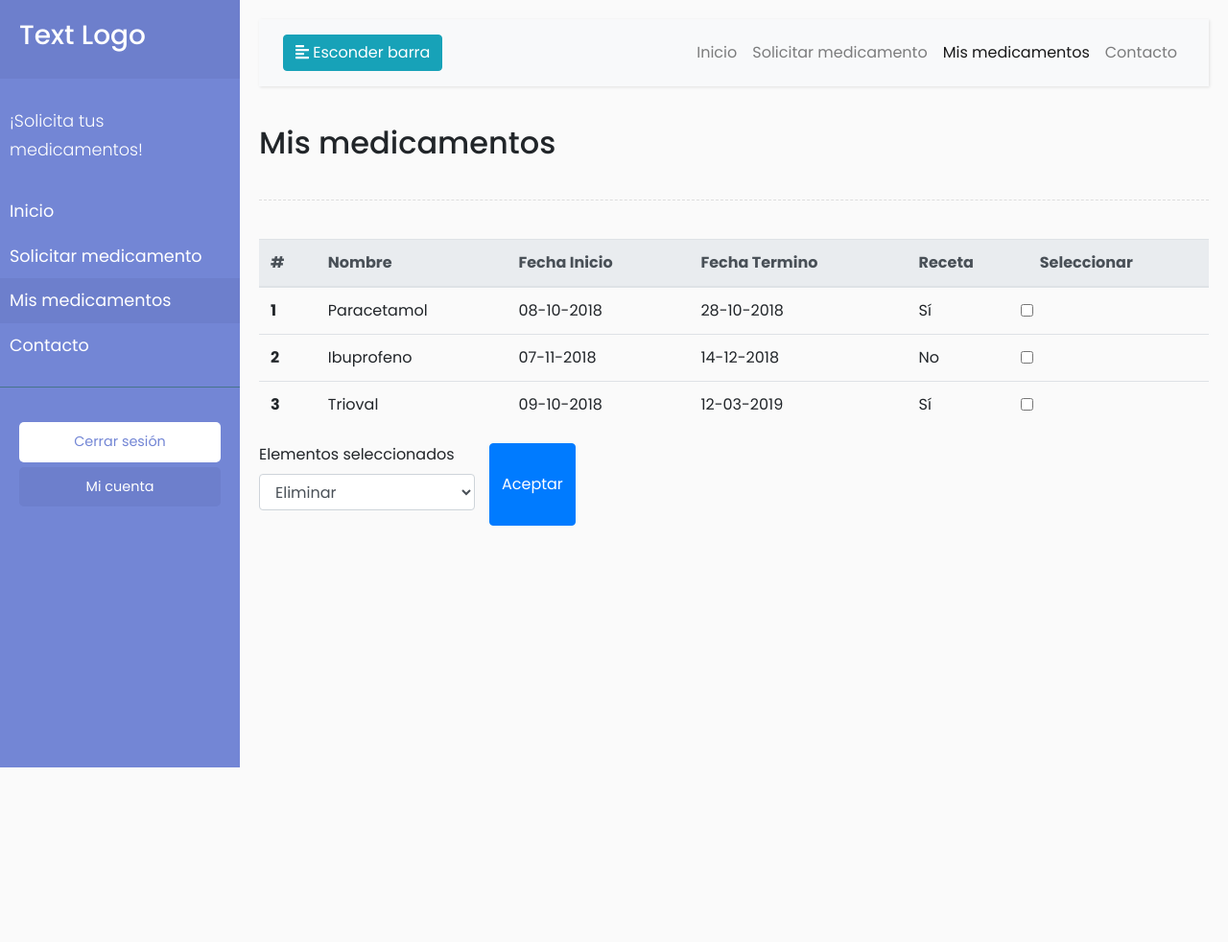
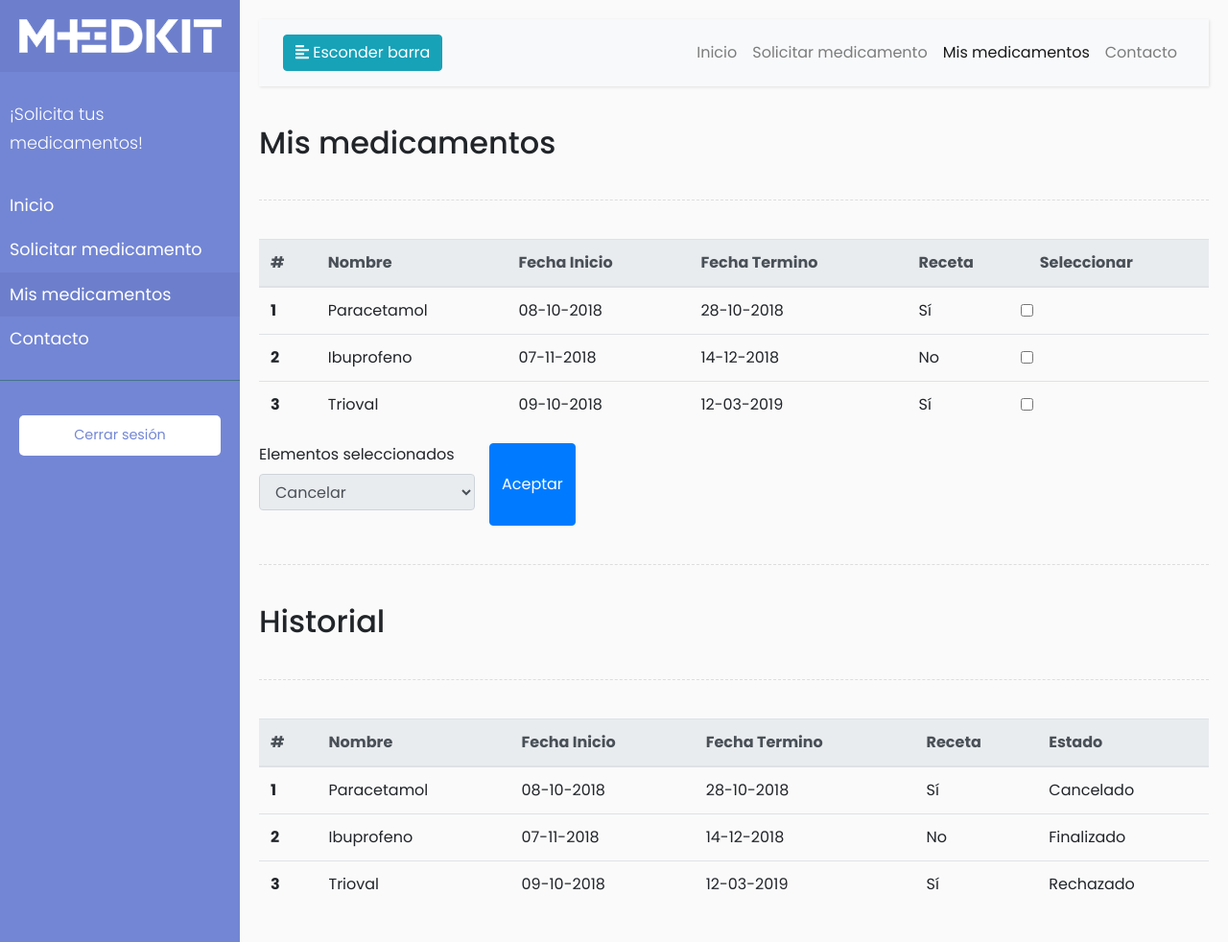
Before and after one commit to thomatX/medkit-django, a Django app: page /meds/ in a window 1280 px wide. Shown: the whole page at 96% size. Before the commit the page ends 800 px from the top, so only its background shows below. Run offline with Django 3.2, Linux system fonts and the light colour scheme; the visitor is signed in with stand-in values (Sample User, id 1); some libraries are stand-ins or nearby versions.

Commit message:
Logo, backup meds table, action list optimization

```diff
--- a/helloworld/templates/contacto.html
+++ b/helloworld/templates/contacto.html
@@ -23,7 +23,7 @@
                 <!-- Sidebar  -->
                 <nav id="sidebar">
                         <div class="sidebar-header">
-                            <h3>Text Logo</h3>
+                                <img src="{% static  "addons/img/logo.png" %}">
                         </div>
 
                         <ul class="list-unstyled components">
@@ -46,9 +46,11 @@
                             <li>
                                 <a href="/cerrarsesion/" id="logoutBtn" class="download">Cerrar sesión</a>
                             </li>
+                            <!--
                             <li>
                                 <a href="/account/" class="article">Mi cuenta</a>
                             </li>
+                            -->
                         </ul>
                     </nav>
 
--- a/helloworld/templates/cuenta.html
+++ b/helloworld/templates/cuenta.html
@@ -23,7 +23,7 @@
                 <!-- Sidebar  -->
                 <nav id="sidebar">
                         <div class="sidebar-header">
-                            <h3>Text Logo</h3>
+                                <img src="{% static  "addons/img/logo.png" %}">
                         </div>
 
                         <ul class="list-unstyled components">
@@ -46,9 +46,11 @@
                             <li>
                                 <a href="/cerrarsesion/" id="logoutBtn" class="download">Cerrar sesión</a>
                             </li>
+                            <!--
                             <li>
                                 <a href="/account/" class="article">Mi cuenta</a>
                             </li>
+                            -->
                         </ul>
                     </nav>
 
--- a/helloworld/templates/login.html
+++ b/helloworld/templates/login.html
@@ -35,10 +35,11 @@
                                                 <input type="password" name="contrasenia" class="form-control" id="contrasenia" placeholder="Contraseña">
                                               </div></br>
                                       <button class="btn btn-lg btn-primary btn-block" type="submit">Iniciar Sesión</button></br>
-                                      <a href="/password/recovery/">¿Olvidaste tu contraseña?</a>
                                       <p>
+                                            <a href="/password/recovery/">¿Olvidaste tu contraseña?</a>
+                                      </p>
                                           <a href="/register/">¿No tienes una cuenta? ¡Registrate!</a>
-                                      </p>
+
                                 </form>
                         </div>
                     </div>
--- a/helloworld/templates/medicamentos.html
+++ b/helloworld/templates/medicamentos.html
@@ -23,7 +23,7 @@
                 <!-- Sidebar  -->
                 <nav id="sidebar">
                         <div class="sidebar-header">
-                            <h3>Text Logo</h3>
+                                <img src="{% static  "addons/img/logo.png" %}">
                         </div>
 
                         <ul class="list-unstyled components">
@@ -46,9 +46,12 @@
                             <li>
                                 <a href="/cerrarsesion/" id="logoutBtn" class="download">Cerrar sesión</a>
                             </li>
+                            <!--
                             <li>
                                 <a href="/account/" class="article">Mi cuenta</a>
                             </li>
+                            -->
+
                         </ul>
                     </nav>
 
@@ -129,8 +132,9 @@
                           <div class="row">
                                 <div class="form-group col-md-3">
                                         <label for="regiones">Elementos seleccionados</label>
-                                        <select id="comunas" class="form-control">
-                                                <option>Eliminar</option>
+                                        <select disabled id="action" class="form-control">
+                                                <option>Cancelar</option>
+                                                <option>Finalizar</option>
                                                 <option>Modificar</option>
                                                 <option>Desactivar</option>
                                         </select>
@@ -138,6 +142,49 @@
                                   <button type="submit" class="btn btn-primary">Aceptar</button>
 
                           </div>
+                          <div class="line"></div>
+                                <h2>Historial</h2>
+                                <div class="line"></div>
+
+                                <table class="table">
+                                        <thead class="thead-light">
+                                          <tr>
+                                            <th scope="col">#</th>
+                                            <th scope="col">Nombre</th>
+                                            <th scope="col">Fecha Inicio</th>
+                                            <th scope="col">Fecha Termino</th>
+                                            <th scope="col">Receta</th>
+                                            <th scope="col">Estado</th>
+                                          </tr>
+                                        </thead>
+                                        <tbody>
+                                          <tr>
+                                            <th scope="row">1</th>
+                                            <td>Paracetamol</td>
+                                            <td>08-10-2018</td>
+                                            <td>28-10-2018</td>
+                                            <td>Sí</td>
+                                            <td>Cancelado</td>
+                                          </tr>
+                                          <tr>
+                                            <th scope="row">2</th>
+                                            <td>Ibuprofeno</td>
+                                            <td>07-11-2018</td>
+                                            <td>14-12-2018</td>
+                                            <td>No</td>
+                                            <td>Finalizado</td>
+                                          </tr>
+                                          <tr>
+                                            <th scope="row">3</th>
+                                            <td>Trioval</td>
+                                            <td>09-10-2018</td>
+                                            <td>12-03-2019</td>
+                                            <td>Sí</td>
+                                            <td>Rechazado</td>
+                                          </tr>
+                                        </tbody>
+                                      </table>
+
                 </div>
             </div>
 
@@ -153,6 +200,18 @@
                     $('#sidebarCollapse').on('click', function () {
                         $('#sidebar').toggleClass('active');
                     });
+
+
+                    $('input:checkbox').change(function() {
+                        if ($("input:checkbox:checked").length > 0)
+                        {
+                            $('#action').prop('disabled', false);
+                        }
+                        else if ($("input:checkbox:checked").length <= 0)
+                        {
+                            $('#action').prop('disabled', 'disabled');
+                        }
+                    });
                 });
             </script>
 </body>
--- a/helloworld/templates/solicitud.html
+++ b/helloworld/templates/solicitud.html
@@ -23,7 +23,7 @@
                 <!-- Sidebar  -->
                 <nav id="sidebar">
                         <div class="sidebar-header">
-                            <h3>Text Logo</h3>
+                                <img src="{% static  "addons/img/logo.png" %}">
                         </div>
 
                         <ul class="list-unstyled components">
@@ -46,9 +46,11 @@
                             <li>
                                 <a href="/cerrarsesion/" id="logoutBtn" class="download">Cerrar sesión</a>
                             </li>
+                            <!--
                             <li>
                                 <a href="/account/" class="article">Mi cuenta</a>
                             </li>
+                            -->
                         </ul>
                     </nav>
 
```
Also changed, not shown: helloworld/templates/index.html (+6 -4 lines), helloworld/static/addons/img/logo.png.
